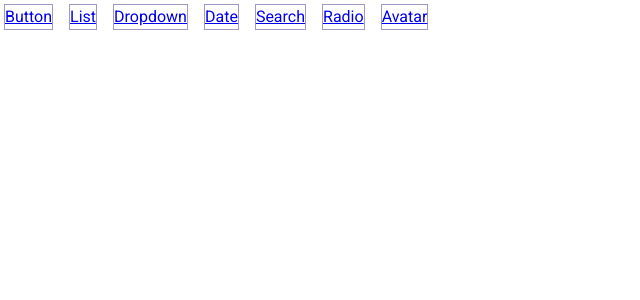
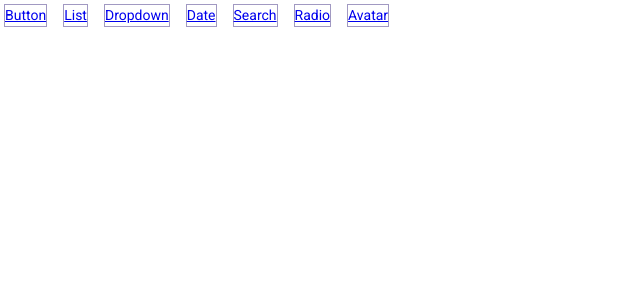
Before and after one commit to raghavd17/mbo-react-components, a React (Create React App) app: page / in a window 1280 px wide. Shown: the top 300 px of the page, without its empty margins (0-640 px from the left). Built offline with nearby package versions, Linux system fonts and the light colour scheme.

Commit message:
body font size variable updated

```diff
--- a/src/index.scss
+++ b/src/index.scss
@@ -30,7 +30,7 @@ overrides;
 }
 
 body {
-  font-size: var(--fs-3);
+  font-size: var(--fs-14);
   font-weight: normal;
   line-height: 1.5;
   color: var(--color-neutrals-400);
```
